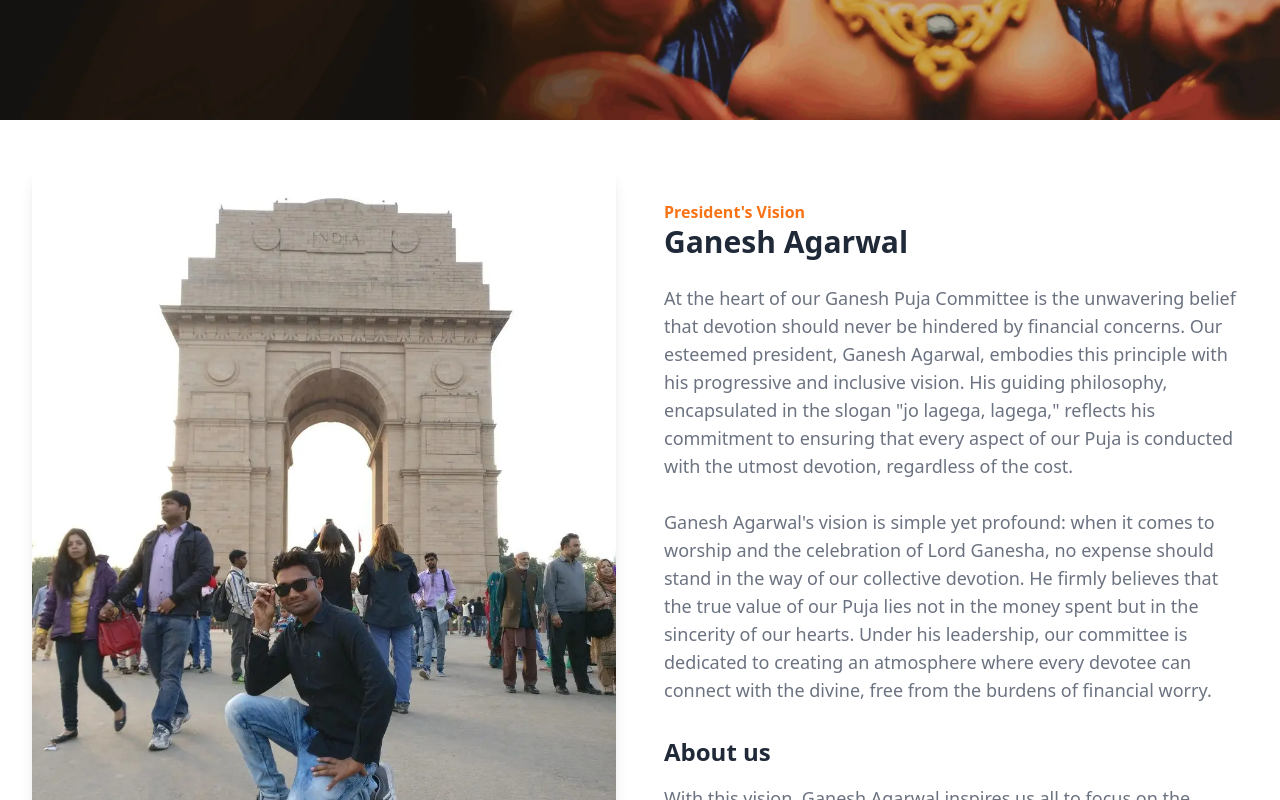
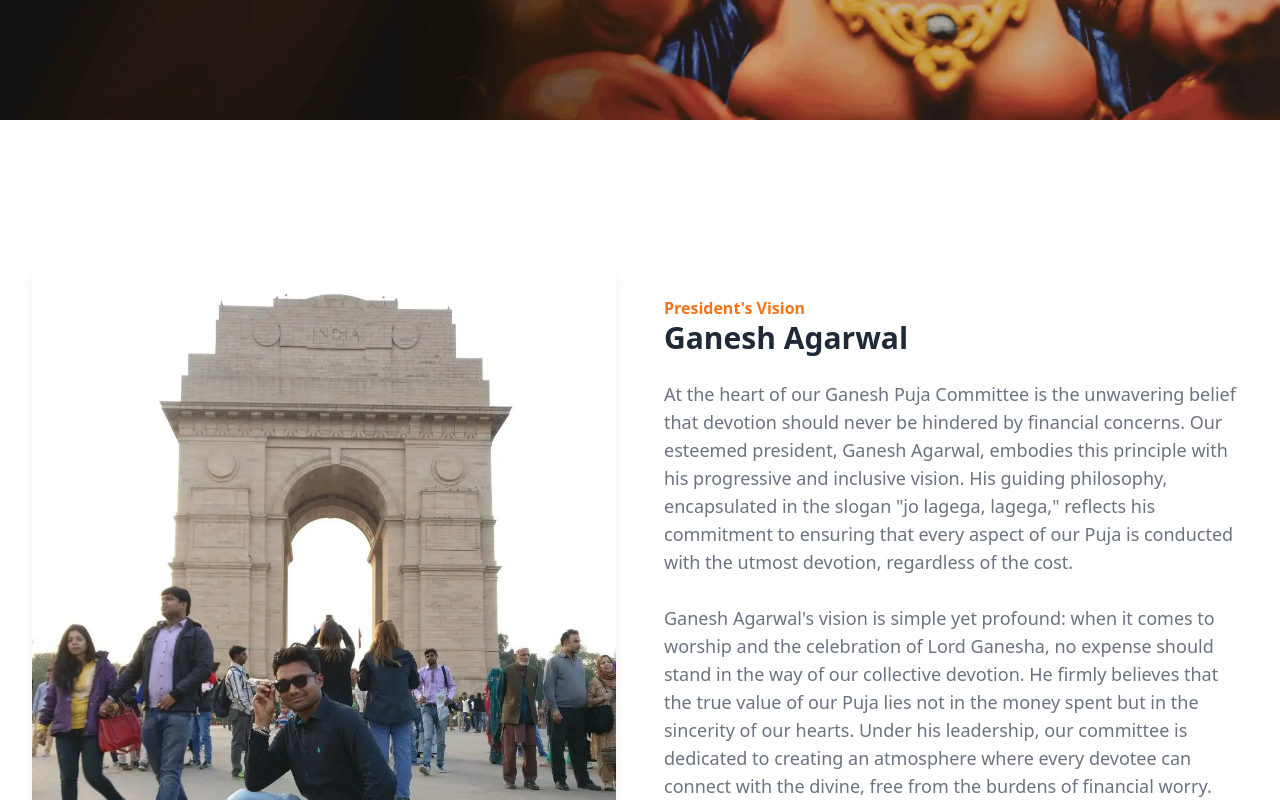
Before and after one commit to Varun-Bhabhra/ogc, a React (Vite) app: page / in a window 1280 px wide. Shown: the part 680-1480 px from the top of the page. Built offline with nearby package versions, Linux system fonts and the light colour scheme.

Commit message:
Spacing changes

```diff
--- a/src/components/About.jsx
+++ b/src/components/About.jsx
@@ -2,7 +2,7 @@ import President from "../assets/president.webp";
 
 const About = () => {
   return (
-    <div className="bg-white py-6 sm:py-8 lg:py-12">
+    <div className="bg-white py-24 sm:py-36">
       <div className="mx-auto max-w-screen-xl px-4 md:px-8">
         <div className="grid gap-8 md:grid-cols-2 lg:gap-12">
           <div>
```
